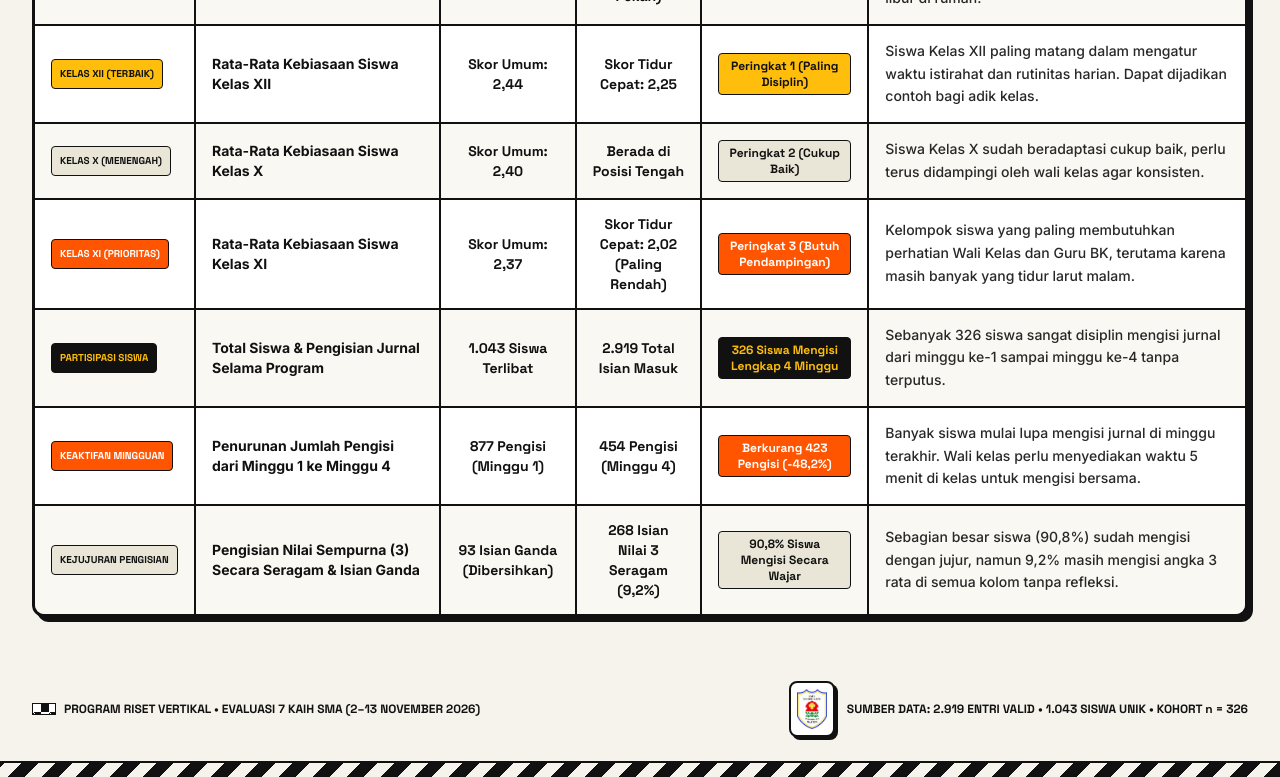
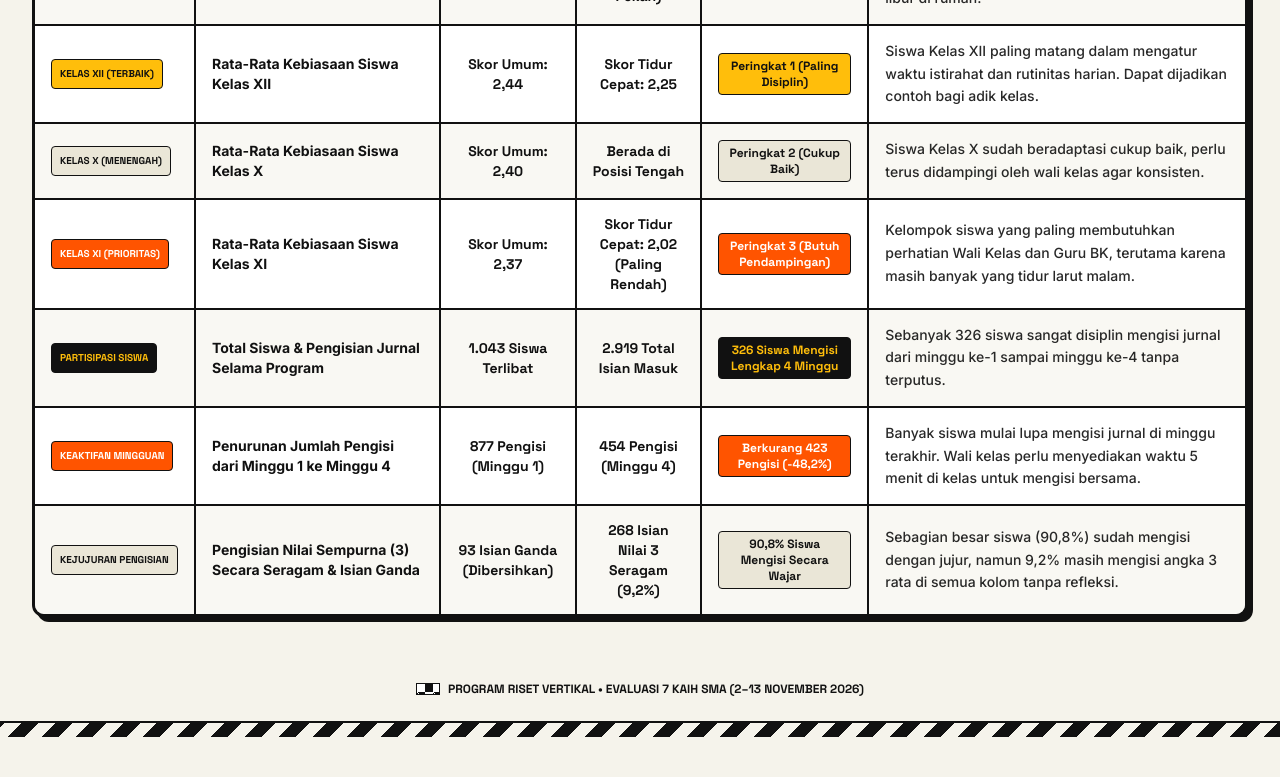
Before and after one commit to whyith699-netizen/SMAN1Klaten7Kaih, a plain HTML site: page dashboard_interaktif_7_kaih_gaya_neo_brutalist.html in a window 1280 px wide. Shown: the part 5152-5929 px from the top of the page. After the commit the page ends 5889 px from the top, so only its background shows below. Drawn offline with nearby package versions, Linux system fonts and the light colour scheme.

Commit message:
Remove footer source data text and attribution

```diff
--- a/dashboard_interaktif_7_kaih_gaya_neo_brutalist.html
+++ b/dashboard_interaktif_7_kaih_gaya_neo_brutalist.html
@@ -2185,18 +2185,10 @@
 
     <!-- FOOTER WITH HAZARD STRIPES -->
     <footer class="mt-12">
-        <div class="max-w-7xl mx-auto px-4 sm:px-6 lg:px-8 pb-6 flex flex-col sm:flex-row items-center justify-between gap-4 text-xs font-mono font-bold">
+        <div class="max-w-7xl mx-auto px-4 sm:px-6 lg:px-8 pb-6 flex items-center justify-center text-xs font-mono font-bold text-center">
             <div class="flex items-center gap-2">
                 <span class="w-6 h-3 checkerboard border border-inkBlack inline-block"></span>
                 <span>PROGRAM RISET VERTIKAL • EVALUASI 7 KAIH SMA (2–13 NOVEMBER 2026)</span>
-            </div>
-            <div class="flex items-center gap-3">
-                <div class="bg-white border-2 border-inkBlack rounded-lg p-1.5 shadow-brutal-sm shrink-0">
-                    <img src="logo_sman1_klaten.png" alt="Logo SMAN 1 Klaten" class="h-10 w-auto object-contain">
-                </div>
-                <div class="flex flex-col sm:items-end text-xs font-mono font-bold">
-                    <span>SUMBER DATA: 2.919 ENTRI VALID • 1.043 SISWA UNIK • KOHORT n = 326</span>
-                </div>
             </div>
         </div>
         <div class="w-full h-4 hazard-stripes border-t-2 border-inkBlack"></div>
```
Also changed, not shown: index.html (+1 -9 lines).
